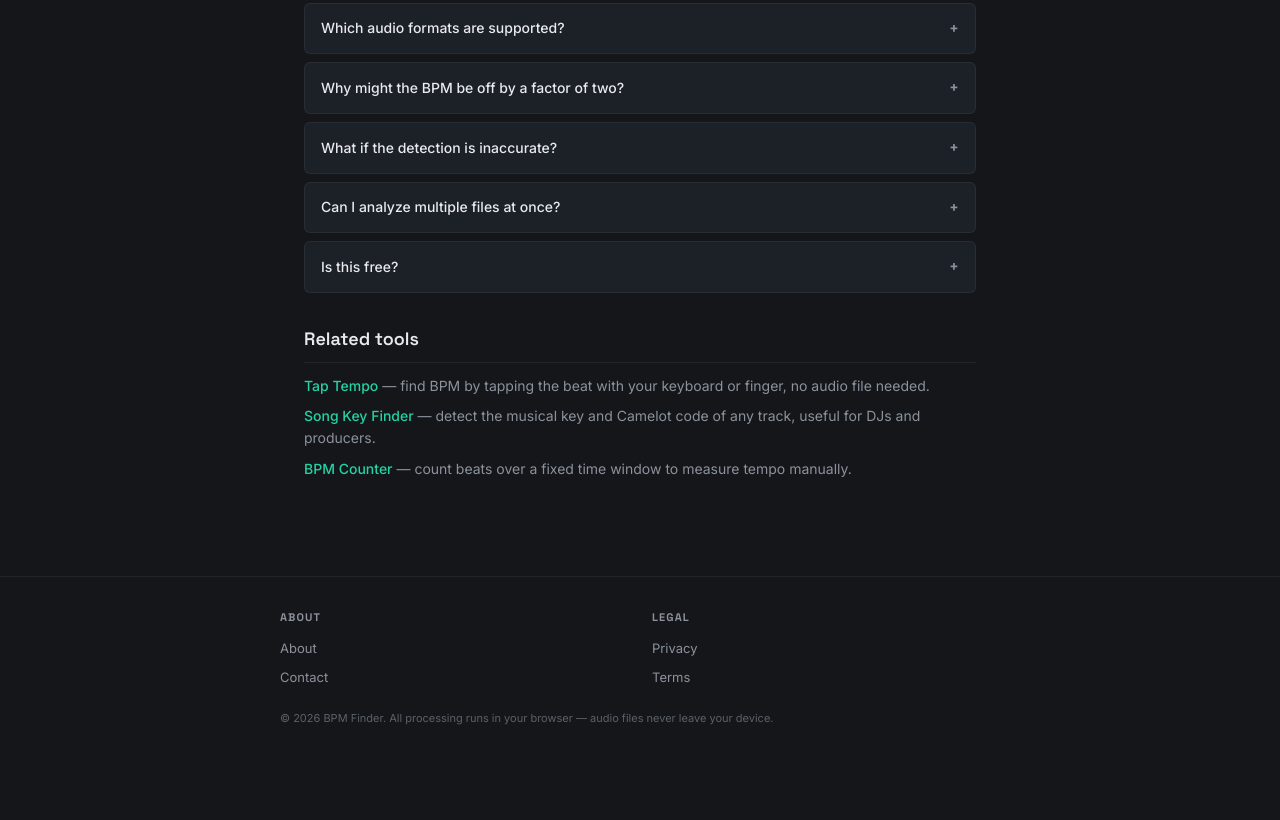
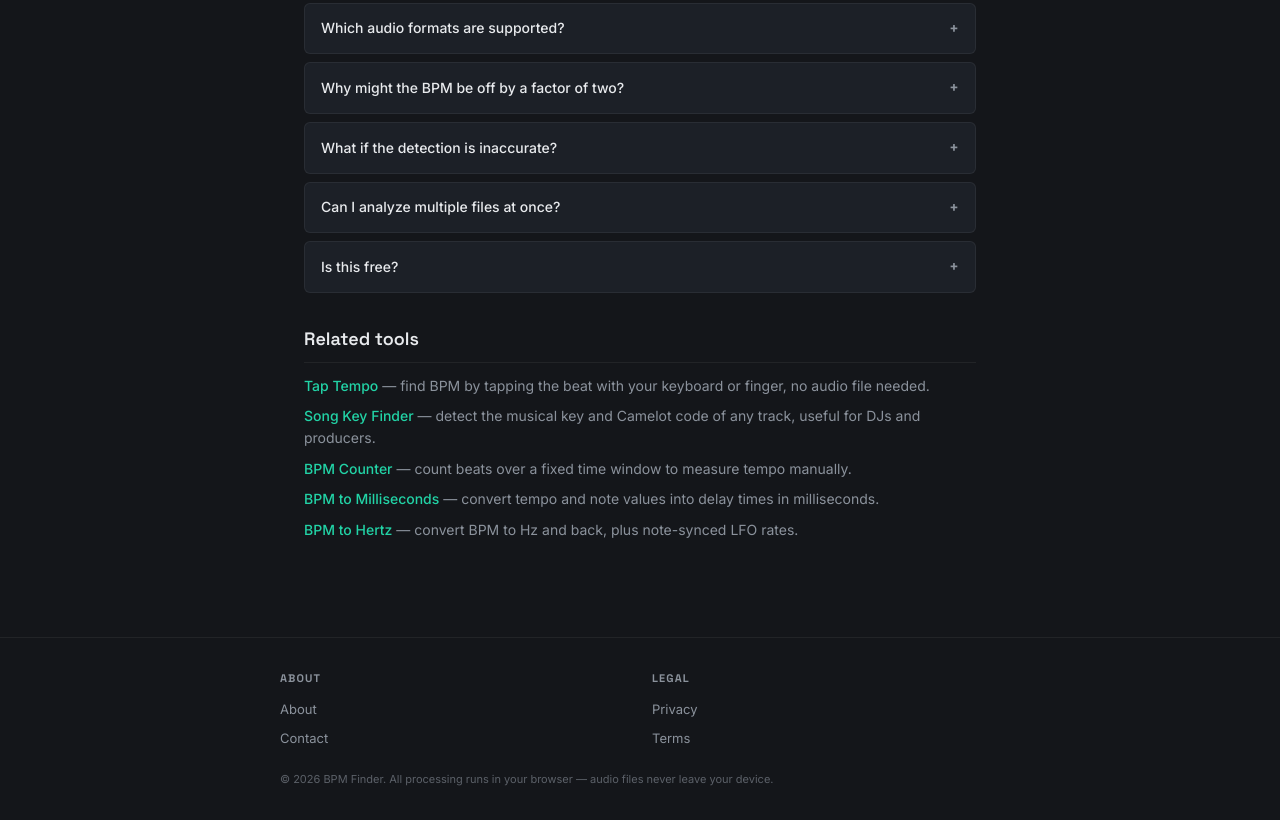
Before and after one commit to lincyang720/getbpmfinder, a plain HTML site: page index.html in a window 1280 px wide. Shown: the part 2281-3101 px from the top of the page. Before the commit the page ends 3041 px from the top, so only its background shows below. Drawn offline with Linux system fonts and the light colour scheme.

Commit message:
Link tempo converters from related tools and navigation

```diff
--- a/index.html
+++ b/index.html
@@ -235,6 +235,8 @@
       <li><a href="/tap-tempo/">Tap Tempo</a> — find BPM by tapping the beat with your keyboard or finger, no audio file needed.</li>
       <li><a href="/song-key-finder/">Song Key Finder</a> — detect the musical key and Camelot code of any track, useful for DJs and producers.</li>
       <li><a href="/bpm-counter/">BPM Counter</a> — count beats over a fixed time window to measure tempo manually.</li>
+      <li><a href="/bpm-to-milliseconds/">BPM to Milliseconds</a> — convert tempo and note values into delay times in milliseconds.</li>
+      <li><a href="/bpm-to-hertz/">BPM to Hertz</a> — convert BPM to Hz and back, plus note-synced LFO rates.</li>
     </ul>
   </section>
 </main>
```
Also changed, not shown: bpm-to-milliseconds/index.html (+1 -0 lines).
